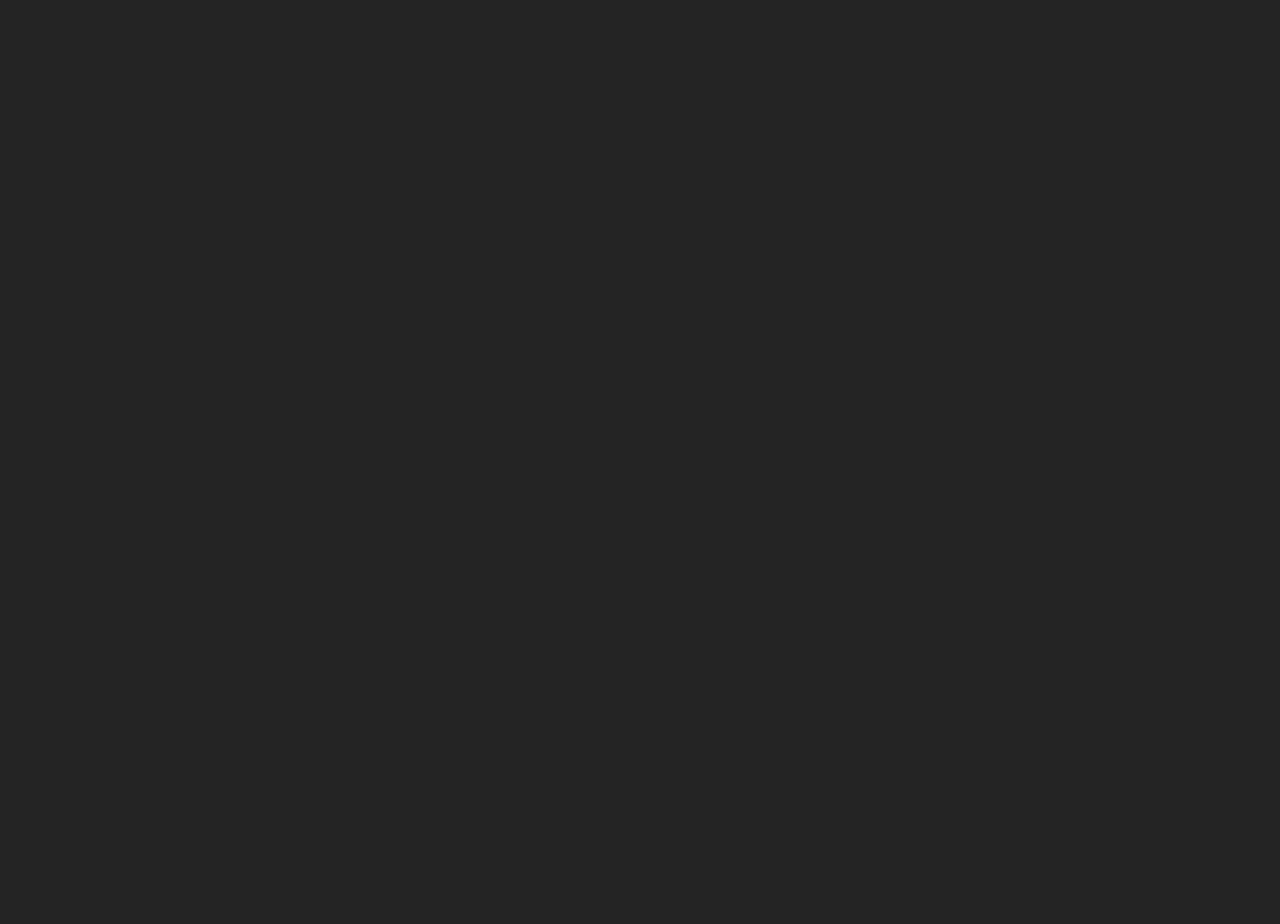
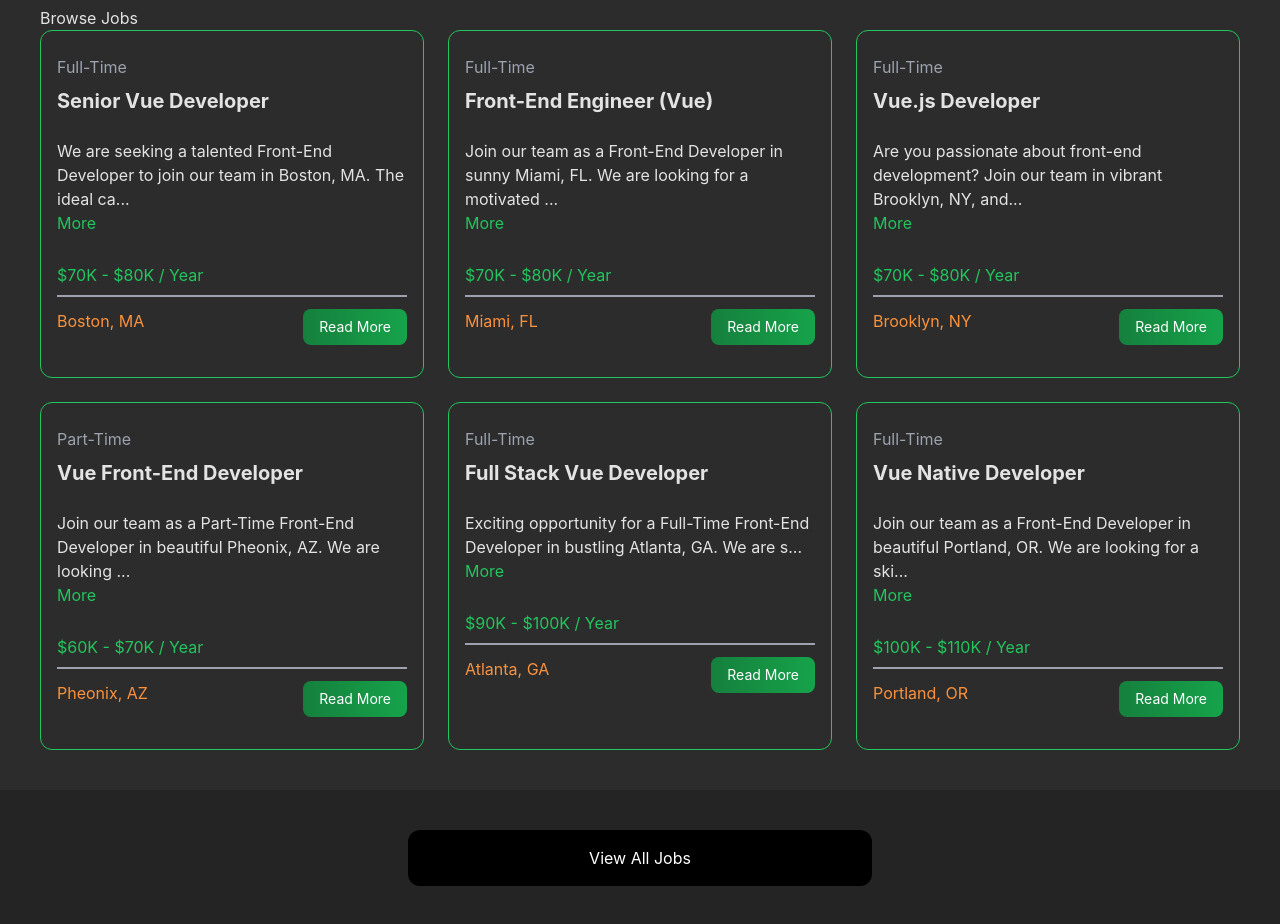
Before and after one commit to MikiZenebe/Vue-Jobs, a Vue app: page / in a window 1280 px wide. Shown: the part 660-1584 px from the top of the page. Before the commit the page ends 800 px from the top, so only its background shows below. Built offline with nearby package versions, Linux system fonts and the light colour scheme.

Commit message:
homeView

```diff
--- /dev/null
+++ b/src/components/JobListing.vue
@@ -0,0 +1,56 @@
+<script setup>
+import { computed, ref } from "vue";
+
+const props = defineProps({
+  job: Object,
+});
+
+const showFullDescription = ref(false);
+
+const toggleFullDescription = () => {
+  showFullDescription.value = !showFullDescription.value;
+};
+
+const truncatedDescription = computed(() => {
+  let description = props.job.description;
+  if (!showFullDescription.value) {
+    description = description.substring(0, 90) + "...";
+  }
+  return description;
+});
+</script>
+
+<template>
+  <div class="border border-green-500 rounded-xl relative">
+    <div class="p-4">
+      <div class="mb-6">
+        <div class="text-gray-400 my-2">{{ job.type }}</div>
+        <h3 class="text-xl font-bold">{{ job.title }}</h3>
+      </div>
+
+      <div class="mb-2">
+        <div>{{ truncatedDescription }}</div>
+        <button
+          @click="toggleFullDescription"
+          class="text-green-500 hover:text-green-600 mb-5"
+        >
+          {{ showFullDescription ? "Less" : "More" }}
+        </button>
+      </div>
+      <h3 class="text-green-500 mb-2">{{ job.salary }} / Year</h3>
+      <div class="border border-gray-400 mb-3"></div>
+
+      <div class="flex flex-col lg:flex-row justify-between mb-4">
+        <div class="text-orange-400 mb-3">
+          <i class="pi pi-map-marker text-orange-700"></i>
+          {{ job.location }}
+        </div>
+        <span
+          class="h-[36px] bg-gradient-to-r from-green-700 to-green-600 hover:bg-gradient-to-r hover:from-green-300 hover:to-green-500 transition-all duration-[300ms] ease-out text-white cursor-pointer px-4 py-2 rounded-lg text-center text-sm"
+        >
+          Read More
+        </span>
+      </div>
+    </div>
+  </div>
+</template>
--- /dev/null
+++ b/src/components/JobListings.vue
@@ -0,0 +1,50 @@
+<script setup>
+import PulseLoader from "vue-spinner/src/PulseLoader.vue";
+import JobListing from "@/components/JobListing.vue";
+import jobsData from "@/jobs.json";
+import { reactive, ref } from "vue"; //Reactive Similar to usestate
+
+const state = reactive({
+  jobs: [],
+  isLoading: false,
+});
+
+defineProps({
+  limit: Number,
+  showButton: {
+    type: Boolean,
+    default: true,
+  },
+});
+
+const jobs = ref(jobsData);
+</script>
+
+<template>
+  <section class="bg-[#2c2c2c] px-10 py-10">
+    <div>
+      <h2>Browse Jobs</h2>
+
+      <!-- Show loading spinner while loading is true -->
+      <div v-if="state.isLoading" class="text-center text-gray-500 py-6">
+        <PulseLoader />
+      </div>
+
+      <!-- Show job listing when done loading -->
+      <div v-else class="grid grid-cols-1 md:grid-cols-3 gap-6">
+        <JobListing
+          v-for="job in jobs.slice(0, limit || jobs.length)"
+          :key="job.id"
+          :job="job"
+        />
+      </div>
+    </div>
+  </section>
+
+  <section v-if="showButton" class="m-auto max-w-lg my-10 px-6">
+    <span
+      class="block bg-black text-white text-center py-4 px-6 rounded-xl hover:bg-gray-700"
+      >View All Jobs</span
+    >
+  </section>
+</template>
--- /dev/null
+++ b/src/jobs.json
@@ -0,0 +1,86 @@
+[
+  {
+    "id": 1,
+    "title": "Senior Vue Developer",
+    "type": "Full-Time",
+    "description": "We are seeking a talented Front-End Developer to join our team in Boston, MA. The ideal candidate will have strong skills in HTML, CSS, and JavaScript, with experience working with modern JavaScript frameworks such as Vue or Angular.",
+    "location": "Boston, MA",
+    "salary": "$70K - $80K",
+    "company": {
+      "name": "NewTek Solutions",
+      "description": "NewTek Solutions is a leading technology company specializing in web development and digital solutions. We pride ourselves on delivering high-quality products and services to our clients while fostering a collaborative and innovative work environment.",
+      "contactEmail": "contact@teksolutions.com",
+      "contactPhone": "555-555-5555"
+    }
+  },
+  {
+    "id": 2,
+    "title": "Front-End Engineer (Vue)",
+    "type": "Full-Time",
+    "description": "Join our team as a Front-End Developer in sunny Miami, FL. We are looking for a motivated individual with a passion for crafting beautiful and responsive web applications. Experience with UI/UX design principles and a strong attention to detail are highly desirable.",
+    "location": "Miami, FL",
+    "salary": "$70K - $80K",
+    "company": {
+      "name": "Veneer Solutions",
+      "description": "Veneer Solutions is a creative agency specializing in digital design and development. Our team is dedicated to pushing the boundaries of creativity and innovation to deliver exceptional results for our clients.",
+      "contactEmail": "contact@loremipsum.com",
+      "contactPhone": "555-555-5555"
+    }
+  },
+  {
+    "id": 3,
+    "title": "Vue.js Developer",
+    "type": "Full-Time",
+    "description": "Are you passionate about front-end development? Join our team in vibrant Brooklyn, NY, and work on exciting projects that make a difference. We offer competitive compensation and a collaborative work environment where your ideas are valued.",
+    "location": "Brooklyn, NY",
+    "salary": "$70K - $80K",
+    "company": {
+      "name": "Dolor Cloud",
+      "description": "Dolor Cloud is a leading technology company specializing in digital solutions for businesses of all sizes. With a focus on innovation and customer satisfaction, we are committed to delivering cutting-edge products and services.",
+      "contactEmail": "contact@dolorsitamet.com",
+      "contactPhone": "555-555-5555"
+    }
+  },
+  {
+    "id": 4,
+    "title": "Vue Front-End Developer",
+    "type": "Part-Time",
+    "description": "Join our team as a Part-Time Front-End Developer in beautiful Pheonix, AZ. We are looking for a self-motivated individual with a passion for creating engaging user experiences. This position offers flexible hours and the opportunity to work remotely.",
+    "location": "Pheonix, AZ",
+    "salary": "$60K - $70K",
+    "company": {
+      "name": "Alpha Elite",
+      "description": "Alpha Elite is a dynamic startup specializing in digital marketing and web development. We are committed to fostering a diverse and inclusive workplace where creativity and innovation thrive.",
+      "contactEmail": "contact@adipisicingelit.com",
+      "contactPhone": "555-555-5555"
+    }
+  },
+  {
+    "id": 5,
+    "title": "Full Stack Vue Developer",
+    "type": "Full-Time",
+    "description": "Exciting opportunity for a Full-Time Front-End Developer in bustling Atlanta, GA. We are seeking a talented individual with a passion for building elegant and scalable web applications. Join our team and make an impact!",
+    "location": "Atlanta, GA",
+    "salary": "$90K - $100K",
+    "company": {
+      "name": "Browning Technologies",
+      "description": "Browning Technologies is a rapidly growing technology company specializing in e-commerce solutions. We offer a dynamic and collaborative work environment where employees are encouraged to think creatively and innovate.",
+      "contactEmail": "contact@consecteturadipisicing.com",
+      "contactPhone": "555-555-5555"
+    }
+  },
+  {
+    "id": 6,
+    "title": "Vue Native Developer",
+    "type": "Full-Time",
+    "description": "Join our team as a Front-End Developer in beautiful Portland, OR. We are looking for a skilled and enthusiastic individual to help us create innovative web solutions. Competitive salary and great benefits package available.",
+    "location": "Portland, OR",
+    "salary": "$100K - $110K",
+    "company": {
+      "name": "Port Solutions INC",
+      "description": "Port Solutions is a leading technology company specializing in software development and digital marketing. We are committed to providing our clients with cutting-edge solutions and our employees with a supportive and rewarding work environment.",
+      "contactEmail": "contact@ipsumlorem.com",
+      "contactPhone": "555-555-5555"
+    }
+  }
+]
--- a/src/views/HomeView.vue
+++ b/src/views/HomeView.vue
@@ -1,9 +1,11 @@
 <script setup>
 import Hero from "../components/Hero.vue";
 import HomeCards from "../components/HomeCards.vue";
+import JobListings from "../components/JobListings.vue";
 </script>
 
 <template>
   <Hero />
   <HomeCards />
+  <JobListings />
 </template>
```
